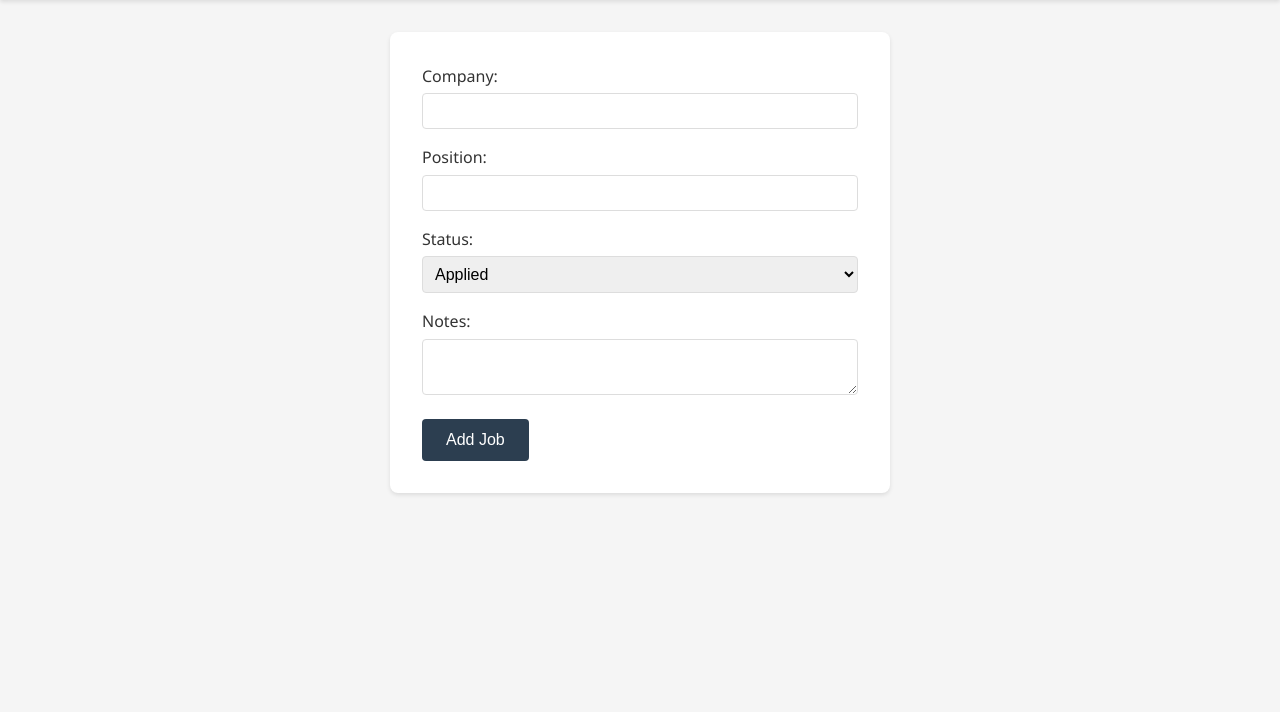
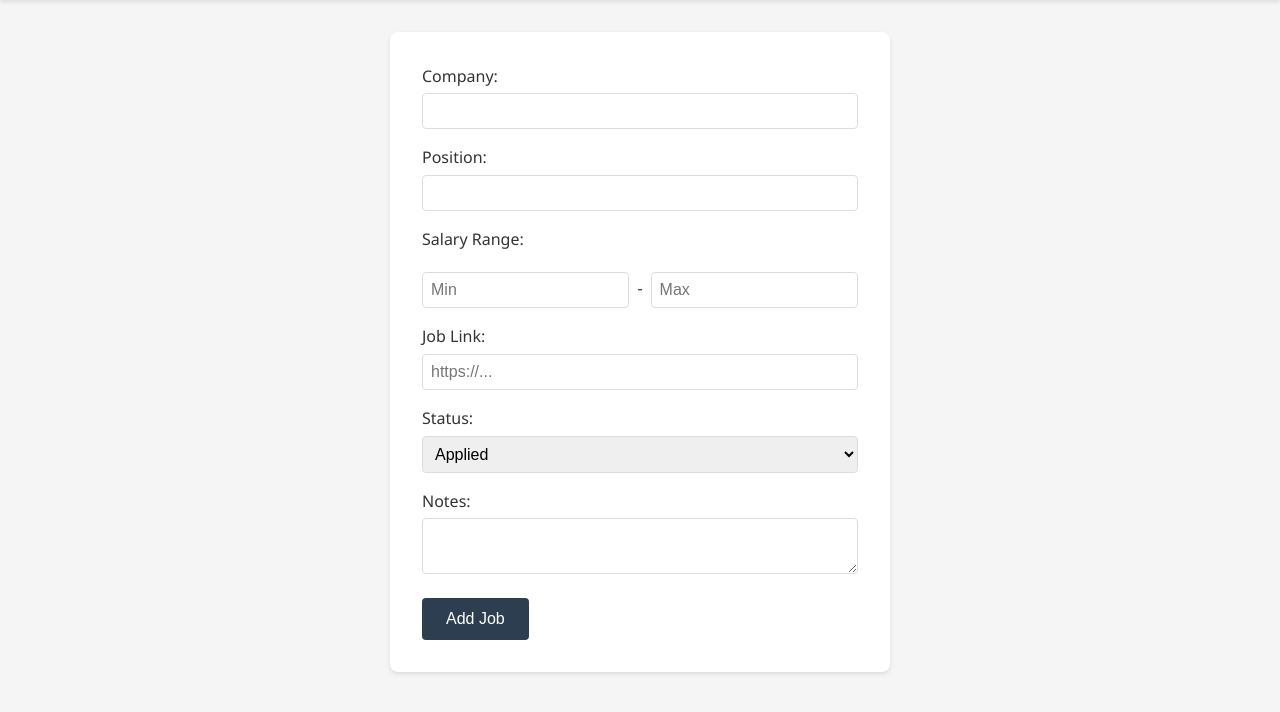
Before and after one commit to Shift-Happens/HireTrack, a Flask app: page /job/new in a window 1280 px wide. Shown: the part 58-770 px from the top of the page. Run offline with Flask 3, Linux system fonts and the light colour scheme; the visitor is signed in with stand-in values (Sample User, id 1).

Commit message:
Added new columns and expanded database fields

```diff
--- a/app/models/job.py
+++ b/app/models/job.py
@@ -5,6 +5,9 @@ class Job(db.Model):
     id = db.Column(db.Integer, primary_key=True)
     company = db.Column(db.String(100), nullable=False)
     position = db.Column(db.String(100), nullable=False)
+    salary_min = db.Column(db.Integer)
+    salary_max = db.Column(db.Integer)
+    job_link = db.Column(db.String(500))
     status = db.Column(db.String(20), default='Applied')
     applied_date = db.Column(db.DateTime, default=datetime.utcnow)
     notes = db.Column(db.Text)
--- a/app/routes/jobs.py
+++ b/app/routes/jobs.py
@@ -18,6 +18,9 @@ def new_job():
         job = Job(
             company=request.form['company'],
             position=request.form['position'],
+            salary_min=request.form.get('salary_min'),
+            salary_max=request.form.get('salary_max'),
+            job_link=request.form.get('job_link'),
             status=request.form['status'],
             notes=request.form['notes'],
             user_id=current_user.id
--- a/app/static/css/style.css
+++ b/app/static/css/style.css
@@ -130,3 +130,61 @@ tr:hover {
         overflow-x: auto;
     }
 }
+
+/* Status colors */
+.status-applied {
+    background-color: #ffd700;
+    color: #000;
+}
+
+.status-interview {
+    background-color: #9c27b0;
+    color: #fff;
+}
+
+.status-offered {
+    background-color: #4caf50;
+    color: #fff;
+}
+
+.status-rejected {
+    background-color: #f44336;
+    color: #fff;
+}
+
+td.status-applied,
+td.status-interview,
+td.status-offered,
+td.status-rejected {
+    text-align: center;
+    border-radius: 4px;
+    font-weight: 500;
+    padding: 0.5rem 1rem;
+}
+
+/* Salary range inputs */
+.salary-range {
+    display: flex;
+    align-items: center;
+    gap: 0.5rem;
+    margin-bottom: 1rem;
+}
+
+.salary-range input {
+    width: calc(50% - 0.5rem);
+}
+
+/* Links */
+table a {
+    color: #2c3e50;
+    text-decoration: none;
+    padding: 0.25rem 0.5rem;
+    border: 1px solid #2c3e50;
+    border-radius: 4px;
+    transition: all 0.3s;
+}
+
+table a:hover {
+    background: #2c3e50;
+    color: white;
+}
--- a/app/templates/jobs/new.html
+++ b/app/templates/jobs/new.html
@@ -4,12 +4,19 @@
 <form method="post">
     <label>Company: <input type="text" name="company" required></label>
     <label>Position: <input type="text" name="position" required></label>
+    <label>Salary Range:</label>
+    <div class="salary-range">
+        <input type="number" name="salary_min" placeholder="Min" min="0">
+        <span>-</span>
+        <input type="number" name="salary_max" placeholder="Max" min="0">
+    </div>
+    <label>Job Link: <input type="url" name="job_link" placeholder="https://..."></label>
     <label>Status:
         <select name="status">
-            <option>Applied</option>
-            <option>Interview</option>
-            <option>Offered</option>
-            <option>Rejected</option>
+            <option value="Applied">Applied</option>
+            <option value="Interview">Interview</option>
+            <option value="Offered">Offered</option>
+            <option value="Rejected">Rejected</option>
         </select>
     </label>
     <label>Notes: <textarea name="notes"></textarea></label>
```
Also changed, not shown: app/templates/jobs/index.html (+14 -2 lines), init_db.py (added, +16 -0 lines), migrations/add_new_fields.py (deleted, +0 -11 lines), migrations/init_db.py (deleted, +0 -9 lines).
